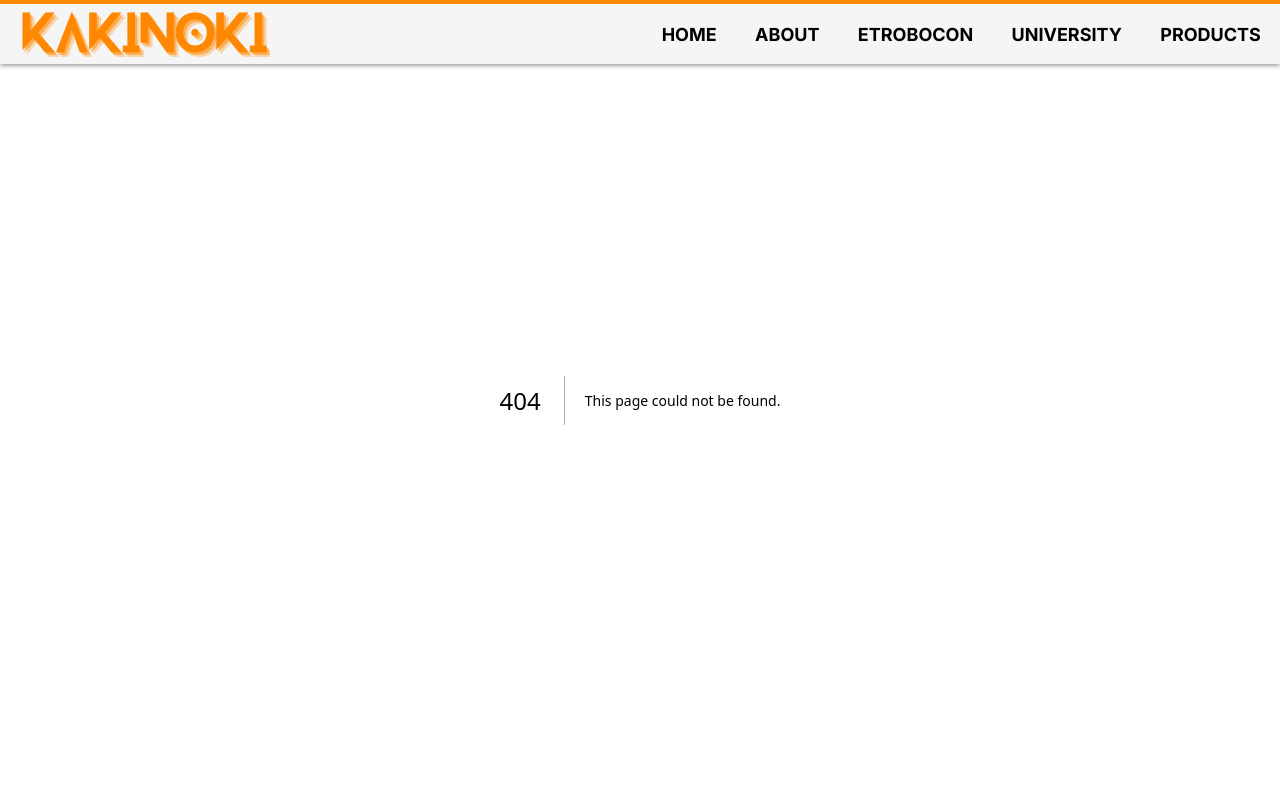
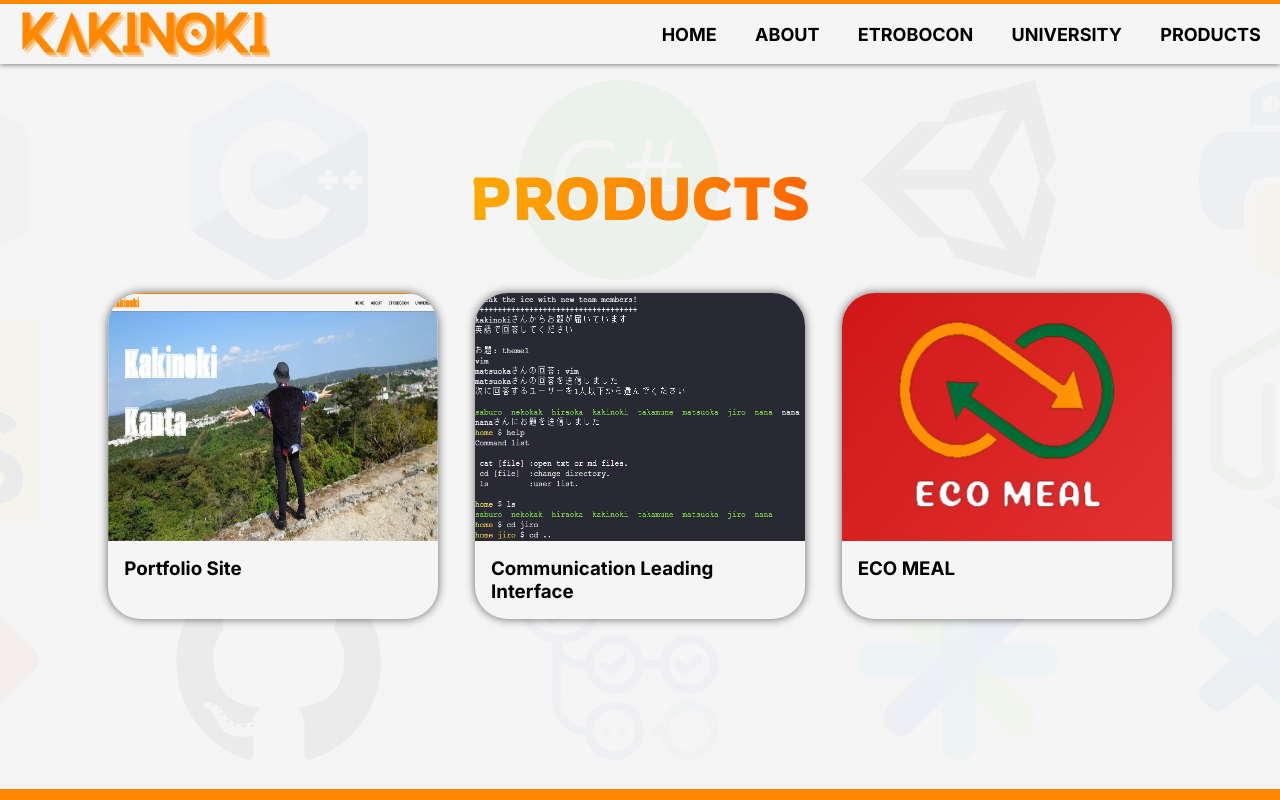
Before and after one commit to KakinokiKanta/about-kakinoki, a Next.js app: page /allProducts in a window 1280 px wide. Before the commit this address had no page. Shown: the top 800 px of the page. Built offline with nearby package versions, Linux system fonts and the light colour scheme; a web font is replaced by a local one.

Commit message:
add: productsページに現在のリスト分のproductを追加

```diff
--- a/src/app/_components/HomeProducts/index.tsx
+++ b/src/app/_components/HomeProducts/index.tsx
@@ -19,7 +19,7 @@ export const HomeProducts = () => {
         })}
       </div>
       <div className={styles.button}>
-        <LinkButton href="/products" />
+        <LinkButton href="/allProducts" />
       </div>
     </section>
   );
--- /dev/null
+++ b/src/app/allProducts/AllProducts.module.css
@@ -0,0 +1,11 @@
+.h1 {
+  text-align: center;
+}
+
+.container {
+  width: 100%;
+  display: flex;
+  flex-wrap: wrap;
+  justify-content: space-between;
+  margin: 0 auto;
+}
--- /dev/null
+++ b/src/app/allProducts/page.tsx
@@ -0,0 +1,29 @@
+import React from "react";
+import { H1Animation } from "@/components/Animation/H1Animation";
+import { H2Animation } from "@/components/Animation/H2Animation";
+import { Products } from "@/components/Products";
+import { PRODUCT_LIST } from "@/utils/productList";
+import styles from "./AllProducts.module.css";
+
+const AllProducts = () => {
+  return (
+    <main>
+      <section>
+        <div className={styles.h1}>
+          <H1Animation title="PRODUCTS" />
+        </div>
+        <div className={styles.container}>
+          {PRODUCT_LIST.map((item, index) => {
+            return (
+              <React.Fragment key={item.title}>
+                {index < 3 && <Products {...item} />}
+              </React.Fragment>
+            );
+          })}
+        </div>
+      </section>
+    </main>
+  );
+};
+
+export default AllProducts;
--- a/src/utils/links.ts
+++ b/src/utils/links.ts
@@ -4,5 +4,5 @@ export const HEADER_ITEMS = [
   { href: "/etrobo", label: "ETROBOCON" },
   { href: "/university", label: "UNIVERSITY" },
   // { href: "/volunteer", label: "VOLUNTEER" },
-  { href: "/products", label: "PRODUCTS" },
+  { href: "/allProducts", label: "PRODUCTS" },
 ];
```
Also changed, not shown: src/app/products/page.tsx (deleted, +0 -13 lines).
